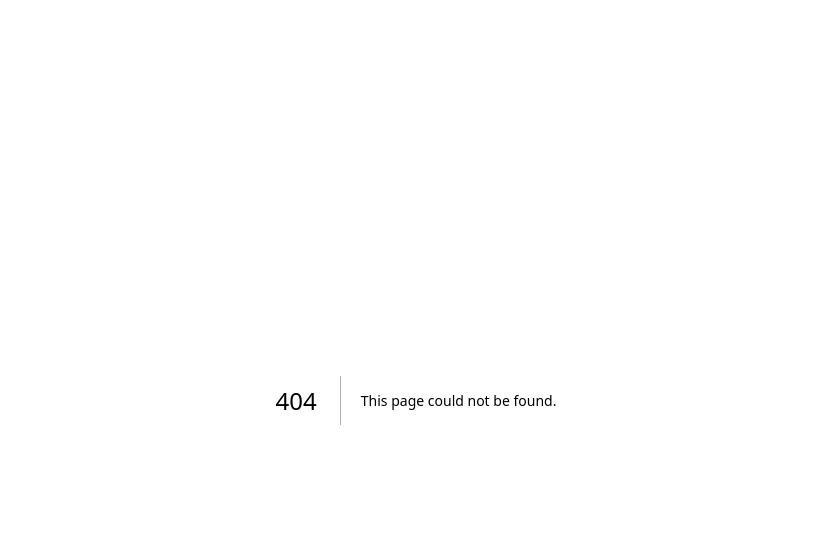
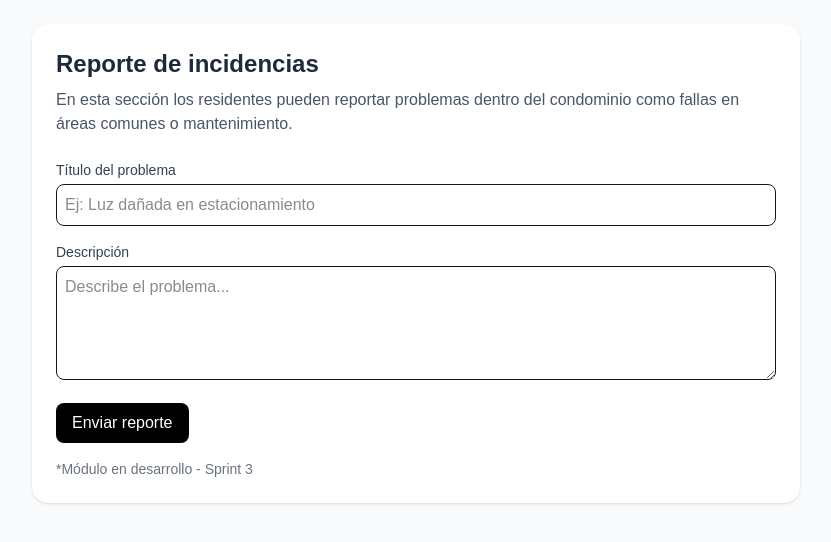
Before and after one commit to equipo5proyectoVII/CondoF-cil-, a Next.js app: page /incidencias in a window 1280 px wide. Before the commit this address had no page. Shown: the top 542 px of the page, without its empty margins (224-1055 px from the left). Built offline with nearby package versions, Linux system fonts and the light colour scheme.

Commit message:
Sprint 3 - modulo inicial de incidencias

```diff
--- /dev/null
+++ b/app/incidencias/page.tsx
@@ -0,0 +1,55 @@
+export default function IncidenciasPage() {
+  return (
+    <main className="min-h-screen bg-gray-50 p-6">
+      <div className="max-w-3xl mx-auto bg-white p-6 rounded-2xl shadow">
+
+        <h1 className="text-2xl font-bold text-gray-800">
+          Reporte de incidencias
+        </h1>
+
+        <p className="text-gray-600 mt-2">
+          En esta sección los residentes pueden reportar problemas dentro del
+          condominio como fallas en áreas comunes o mantenimiento.
+        </p>
+
+        <form className="mt-6 space-y-4">
+
+          <div>
+            <label className="block text-sm font-medium text-gray-700">
+              Título del problema
+            </label>
+            <input
+              type="text"
+              className="mt-1 w-full border rounded-lg p-2"
+              placeholder="Ej: Luz dañada en estacionamiento"
+            />
+          </div>
+
+          <div>
+            <label className="block text-sm font-medium text-gray-700">
+              Descripción
+            </label>
+            <textarea
+              className="mt-1 w-full border rounded-lg p-2"
+              rows={4}
+              placeholder="Describe el problema..."
+            />
+          </div>
+
+          <button
+            type="submit"
+            className="px-4 py-2 bg-black text-white rounded-lg"
+          >
+            Enviar reporte
+          </button>
+
+        </form>
+
+        <p className="text-sm text-gray-500 mt-4">
+          *Módulo en desarrollo - Sprint 3
+        </p>
+
+      </div>
+    </main>
+  );
+}
```
